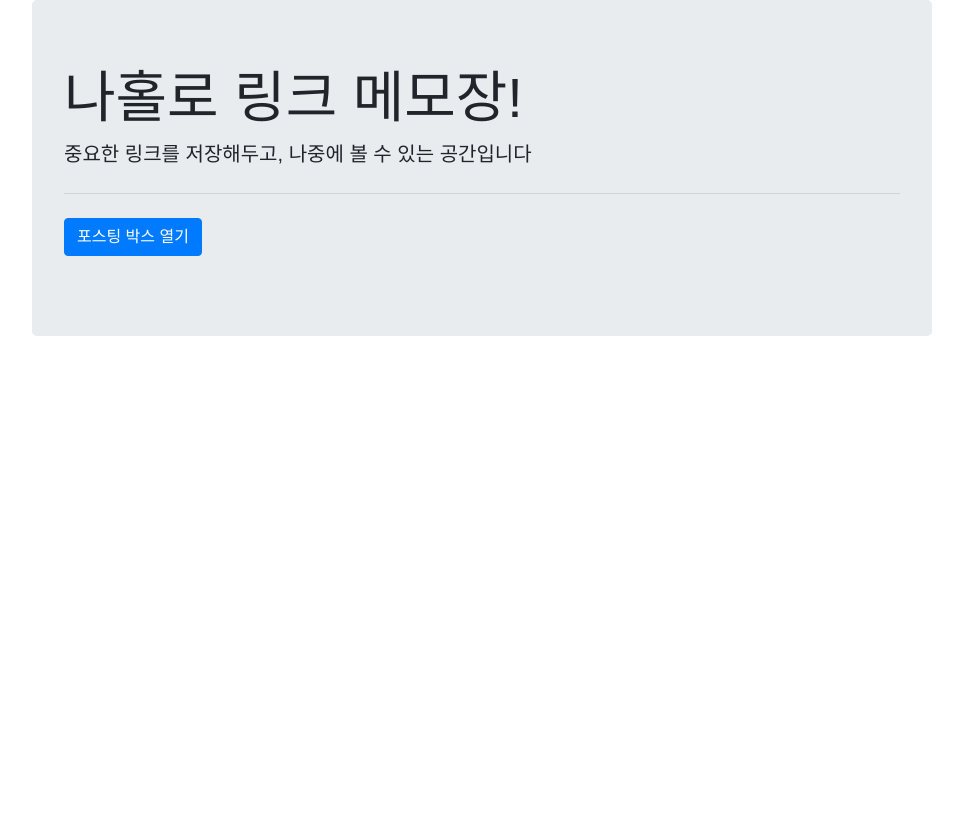
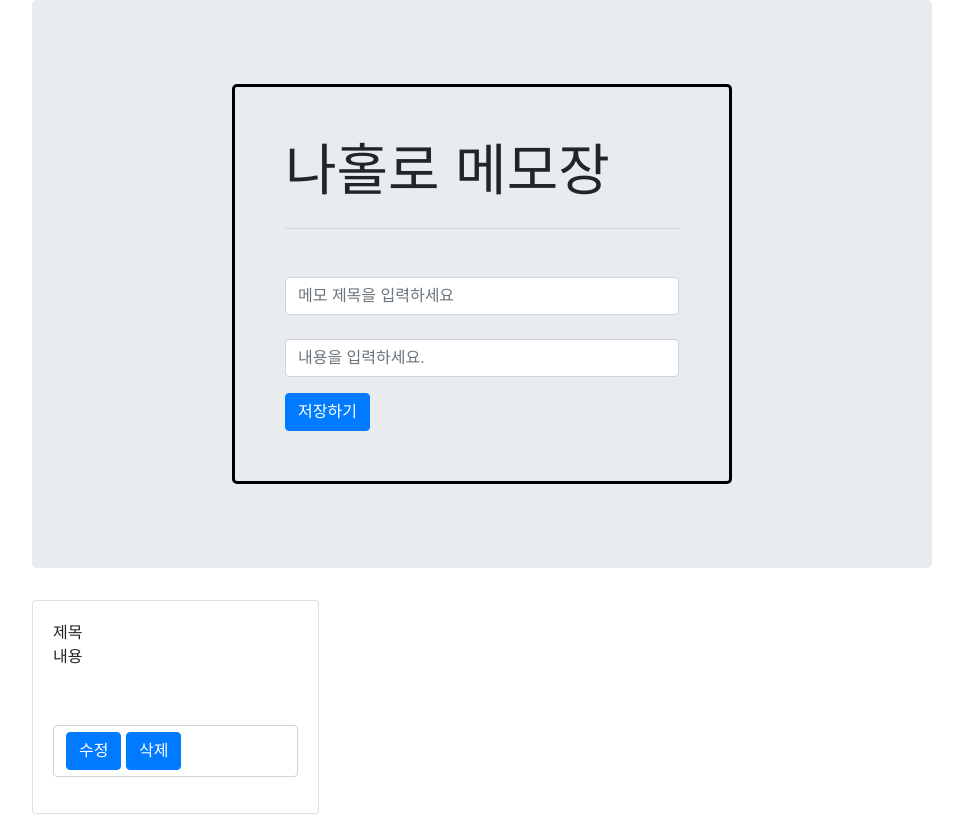
Before and after one commit to gyojin-bot/week00, a Python web app: template templates/cards.html in a window 1280 px wide. Shown: the whole page, without its empty margins (158-1121 px from the left). Before the commit the page ends 336 px from the top, so only its background shows below. Run offline with Jinja, Linux system fonts and the light colour scheme; the template is opened without the code that fills it, so the values that code supplies are empty; some libraries are stand-ins or nearby versions; some web fonts are replaced.

Commit message:
[example2]

```diff
--- a/templates/cards.html
+++ b/templates/cards.html
@@ -49,8 +49,8 @@
         </style>
         <script>
             $(document).ready(function () {
-                $("#cards-box").html("");
-                showArticles();
+                // $("#cards-box").html("");
+                // showArticles();
             });
 
             function openClose() {
@@ -104,86 +104,35 @@
       <body>
         <div class="wrap">
             <div class="jumbotron">
-                <h1 class="display-4">나홀로 링크 메모장!</h1>
-                <p class="lead">중요한 링크를 저장해두고, 나중에 볼 수 있는 공간입니다</p>
+                <div id="post-box" class="form-post">
+                    <h1 class="display-4">나홀로 메모장</h1>
                     <hr class="my-4">
                     <p class="lead">
-                    <button onclick="openClose()" id="btn-post-box" type="button" class="btn btn-primary">포스팅 박스 열기
-                    </button>
-                </p>
-            </div>
-            <div id="post-box" class="form-post" style="display:none">
                     <div>
-                    <div class="form-group">
-                        <label for="post-url">아티클 URL</label>
-                        <input id="post-url" class="form-control" placeholder="">
+                    <label for="post-title"></label>
+                    <input id="post-title" class="form-control" placeholder="메모 제목을 입력하세요">
                 </div>
                     <div class="form-group">
-                        <label for="post-comment">간단 코멘트</label>
-                        <textarea id="post-comment" class="form-control" rows="2"></textarea>
+                        <label for="post-comment"></label>
+                        <input id="post-comment" class="form-control" placeholder="내용을 입력하세요.">
                     </div>
-                    <button type="button" class="btn btn-primary" onclick="postArticle()">기사저장</button>
+                    <button type="button" class="btn btn-primary" onclick="PostMemo()">저장하기</button>
                 </div>
             </div>
+            </p>
+
             <div id="cards-box" class="card-columns">
                 <div class="card">
-                    <img class="card-img-top"
-                         src="https://www.eurail.com/content/dam/images/eurail/Italy%20OCP%20Promo%20Block.adaptive.767.1535627244182.jpg"
-                         alt="Card image cap">
                     <div class="card-body">
-                        <a href="#" class="card-title">여기 기사 제목이 들어가죠</a>
-                        <p class="card-text">기사의 요약 내용이 들어갑니다. 동해물과 백두산이 마르고 닳도록 하느님이 보우하사 우리나라만세 무궁화 삼천리 화려강산...</p>
-                        <p class="card-text comment">여기에 코멘트가 들어갑니다.</p>
+                        <a class="card-title">제목</a>
+                        <p class="card-text">내용</p>
+                        <p class="form-group">
+                            <label for="post-comment"></label>
+                            <div class="form-control" rows="2">
+                                <button type="button" class="btn btn-primary" onclick="PostMemo()">수정</button>
+                                <button type="button" class="btn btn-primary" onclick="PostMemo()">삭제</button>
                             </div>
-                </div>
-                <div class="card">
-                    <img class="card-img-top"
-                         src="https://www.eurail.com/content/dam/images/eurail/Italy%20OCP%20Promo%20Block.adaptive.767.1535627244182.jpg"
-                         alt="Card image cap">
-                    <div class="card-body">
-                        <a href="#" class="card-title">여기 기사 제목이 들어가죠</a>
-                        <p class="card-text">기사의 요약 내용이 들어갑니다. 동해물과 백두산이 마르고 닳도록 하느님이 보우하사 우리나라만세 무궁화 삼천리 화려강산...</p>
-                        <p class="card-text comment">여기에 코멘트가 들어갑니다.</p>
-                    </div>
-                </div>
-                <div class="card">
-                    <img class="card-img-top"
-                         src="https://www.eurail.com/content/dam/images/eurail/Italy%20OCP%20Promo%20Block.adaptive.767.1535627244182.jpg"
-                         alt="Card image cap">
-                    <div class="card-body">
-                        <a href="#" class="card-title">여기 기사 제목이 들어가죠</a>
-                        <p class="card-text">기사의 요약 내용이 들어갑니다. 동해물과 백두산이 마르고 닳도록 하느님이 보우하사 우리나라만세 무궁화 삼천리 화려강산...</p>
-                        <p class="card-text comment">여기에 코멘트가 들어갑니다.</p>
-                    </div>
-                </div>
-                <div class="card">
-                    <img class="card-img-top"
-                         src="https://www.eurail.com/content/dam/images/eurail/Italy%20OCP%20Promo%20Block.adaptive.767.1535627244182.jpg"
-                         alt="Card image cap">
-                    <div class="card-body">
-                        <a href="#" class="card-title">여기 기사 제목이 들어가죠</a>
-                        <p class="card-text">기사의 요약 내용이 들어갑니다. 동해물과 백두산이 마르고 닳도록 하느님이 보우하사 우리나라만세 무궁화 삼천리 화려강산...</p>
-                        <p class="card-text comment">여기에 코멘트가 들어갑니다.</p>
-                    </div>
-                </div>
-                <div class="card">
-                    <img class="card-img-top"
-                         src="https://www.eurail.com/content/dam/images/eurail/Italy%20OCP%20Promo%20Block.adaptive.767.1535627244182.jpg"
-                         alt="Card image cap">
-                    <div class="card-body">
-                        <a href="#" class="card-title">여기 기사 제목이 들어가죠</a>
-                        <p class="card-text">기사의 요약 내용이 들어갑니다. 동해물과 백두산이 마르고 닳도록 하느님이 보우하사 우리나라만세 무궁화 삼천리 화려강산...</p>
-                        <p class="card-text comment">여기에 코멘트가 들어갑니다.</p>
-                    </div>
-                </div>
-                <div class="card">
-                    <img class="card-img-top"
-                         src="https://www.eurail.com/content/dam/images/eurail/Italy%20OCP%20Promo%20Block.adaptive.767.1535627244182.jpg"
-                         alt="Card image cap">
-                    <div class="card-body">
-                        <a href="#" class="card-title">여기 기사 제목이 들어가죠</a>
-                        <p class="card-text">기사의 요약 내용이 들어갑니다. 동해물과 백두산이 마르고 닳도록 하느님이 보우하사 우리나라만세 무궁화 삼천리 화려강산...</p>
-                        <p class="card-text comment">여기에 코멘트가 들어갑니다.</p>
+                        </p>
                     </div>
                 </div>
             </div>
```
Lines whose indentation alone changed are shown as unchanged.
